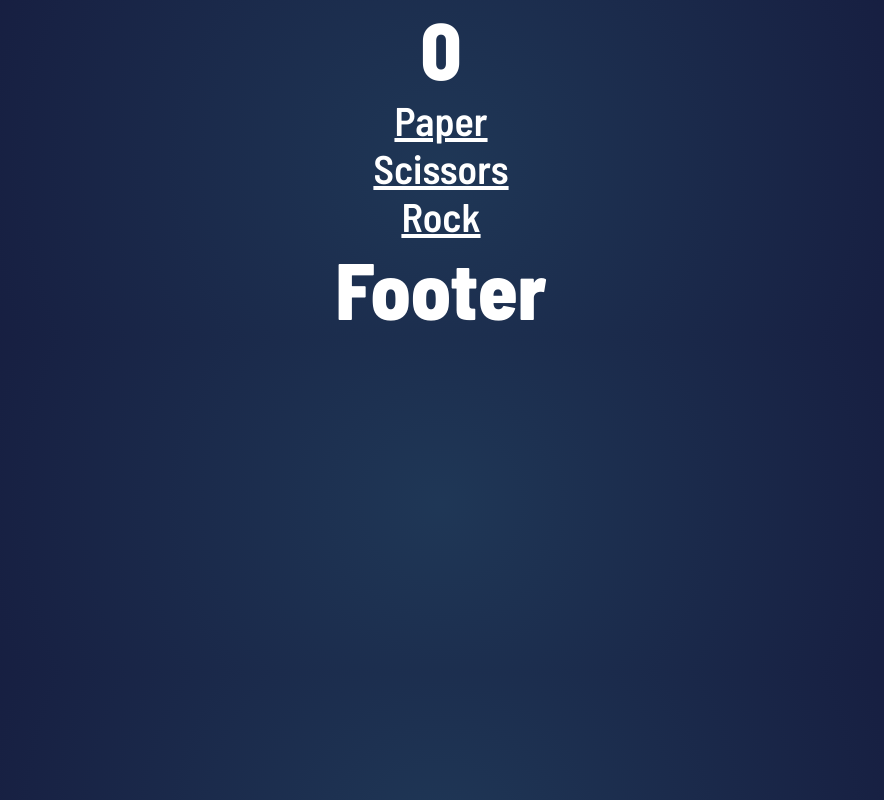
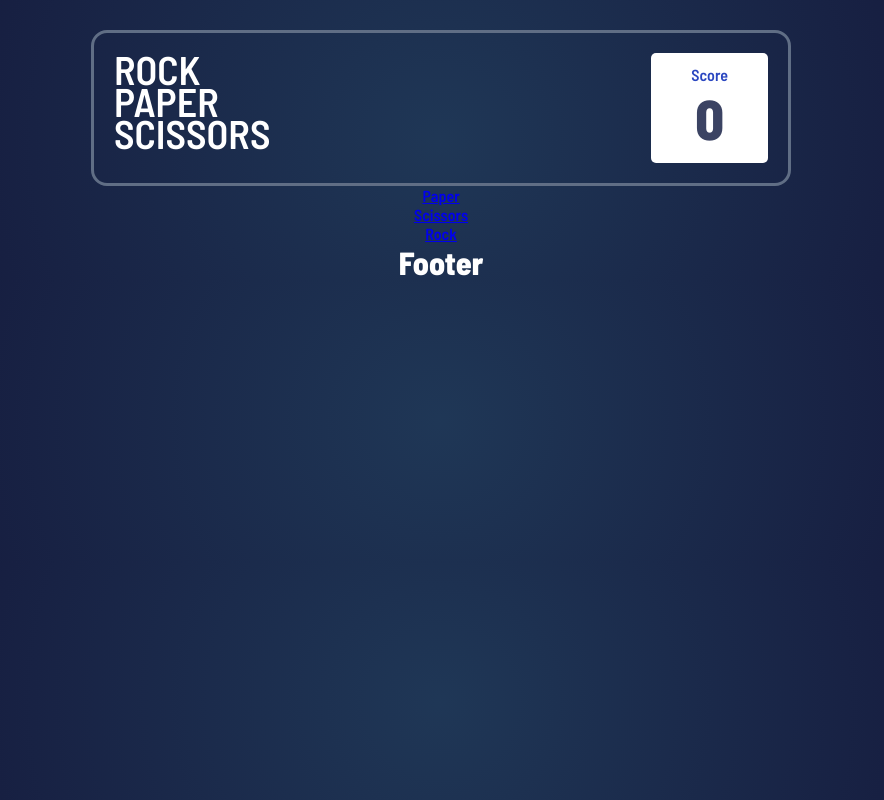
Before and after one commit to topratiksharma/rock-paper-scissors, a React (Create React App) app: page / in a window 1280 px wide. Shown: the whole page, without its empty margins (199-1083 px from the left). Built offline with nearby package versions, Linux system fonts and the light colour scheme.

Commit message:
header Styling

```diff
--- a/src/components/header.jsx
+++ b/src/components/header.jsx
@@ -2,7 +2,15 @@
 const Header = ({ score }) => {
   return (
     <div className='header'>
-      <h1>{score}</h1>
+      <div className='text'>
+        <span>Rock</span>
+        <span>Paper</span>
+        <span>Scissors</span>
+      </div>
+        <div className='score-box'>
+          <span>Score</span>
+          <div className='score-box__score'>{score}</div>
+        </div>
     </div>
   );
 };
--- a/src/scss/_globals.scss
+++ b/src/scss/_globals.scss
@@ -1,5 +1,6 @@
 @import url('https://fonts.googleapis.com/css2?family=Barlow+Semi+Condensed:wght@600;800&display=swap');
 @import '_variables.scss';
+@import 'header.scss';
 
 *,
 *::before,
@@ -15,8 +16,10 @@
     background: $backgroud-gradient;
     text-align: center;
     box-sizing: border-box;
-    font-size: 2.5rem;
 }
-a {
-    color: white;
+
+.container {
+    display: flex;
+    flex-direction: column;
+    align-items: center;
 }
--- /dev/null
+++ b/src/scss/header.scss
@@ -0,0 +1,34 @@
+.header {
+    display: flex;
+    border: 3px solid $header-outline;
+    max-width: 43.75rem;
+    width: 100%;
+
+    margin-top: 1.875rem;
+    border-radius: 1rem;
+    padding: 1.25rem;
+
+    display: flex;
+    justify-content: space-between;
+
+    .text {
+        font-size: 2.5rem;
+        text-transform: uppercase;
+        display: flex;
+        flex-direction: column;
+        align-items: flex-start;
+        line-height: 2rem;
+    }
+    .score-box {
+        padding: .75rem 2.5rem;
+        background-color: #fff;
+        color: $score-text;
+        border-radius: 5px;
+
+        &__score {
+            color: $dark-text;
+            font-size: 3.5rem;
+            font-weight: 700;
+        }
+    }
+}
```
